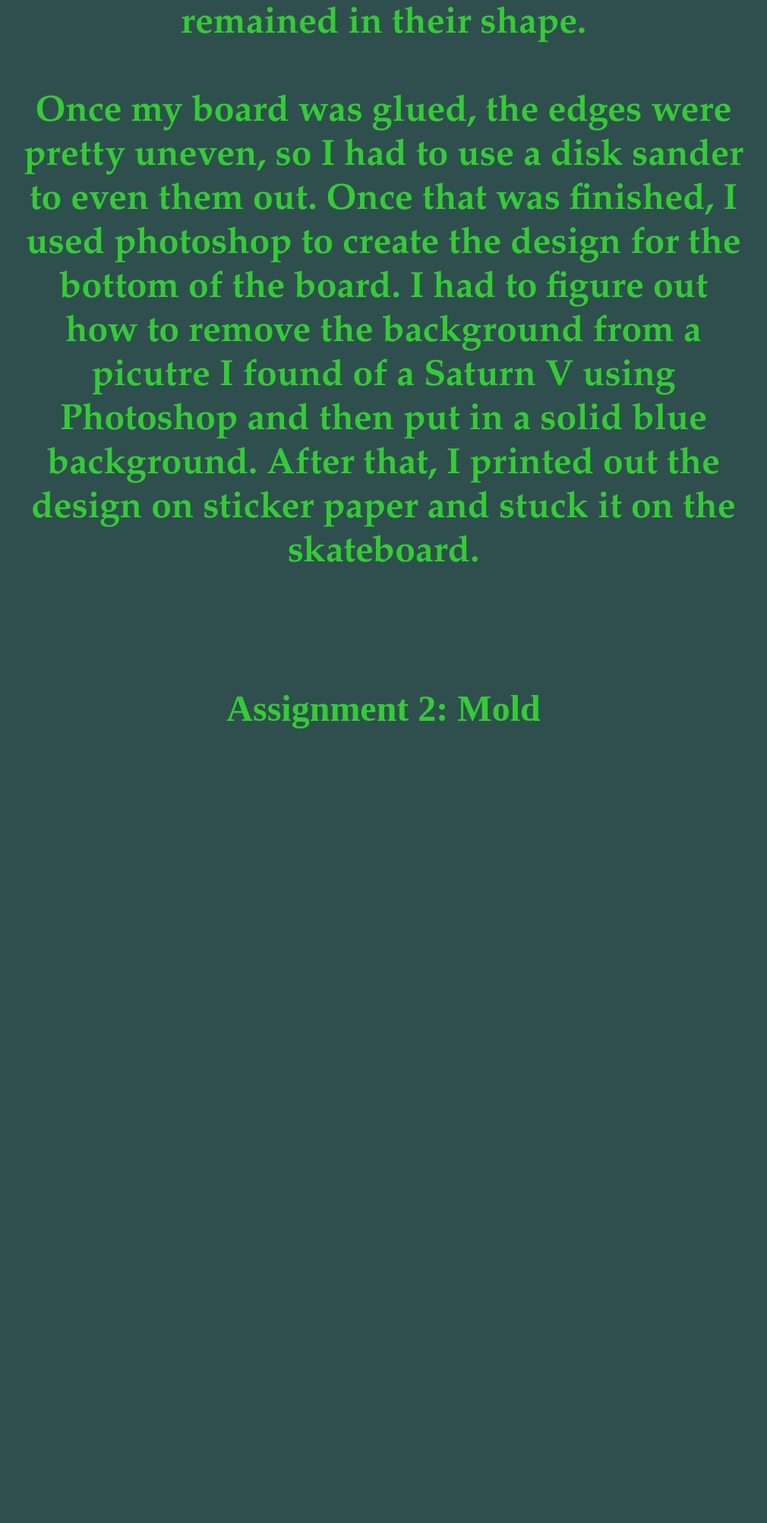
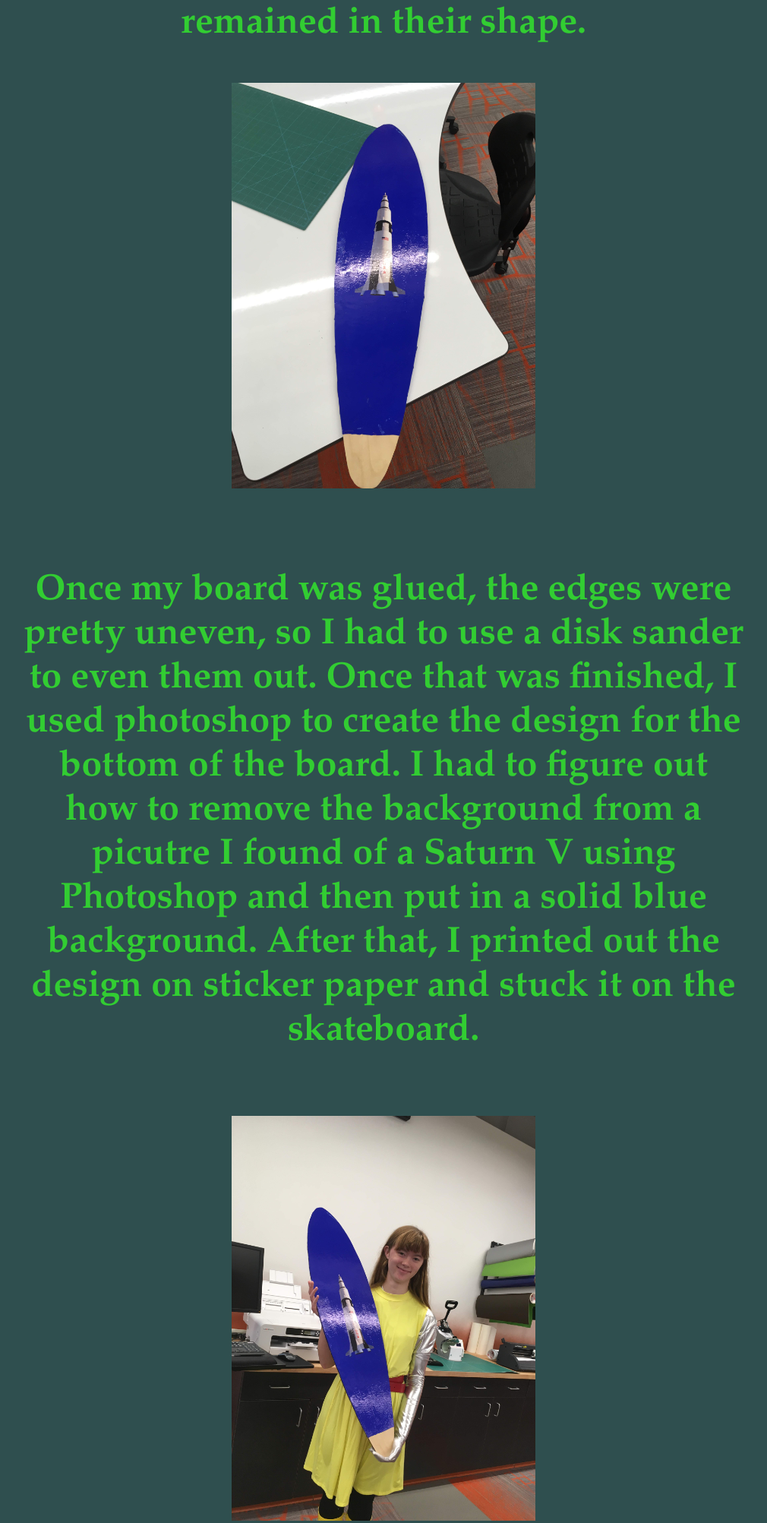
Before and after one commit to wrafab/smithi, a plain HTML site: page lamination.html in a window 1280 px wide. Shown: the part 3273-5278 px from the top of the page at 76% size, without its empty margins (135-1145 px from the left). Before the commit the page ends 4297 px from the top, so only its background shows below. Drawn offline with Linux system fonts and the light colour scheme.

Commit message:
Update lamination.html

```diff
--- a/lamination.html
+++ b/lamination.html
@@ -46,6 +46,7 @@ p1 {font-family: garamond; font-size: 650%;text-align: center; color: #32CD32;}
     boards on top of the vaccum forms inside the vaccum and pumped all the air out of the bag, leaving the skateboard in the shape of the mold.
     They left their boards in the bags until the next class, and when they returned, their boards remained in their shape.
     <br>
+    <p style = "text-align:center;"> <img src = "Skateboard.jpg" alt = "Skateboard on Table" width = 400> </p>
     <br>
     Once my board was glued, the edges were pretty uneven, so I had to use a disk sander to even them out. Once that was finished,
     I used photoshop to create the design for the bottom of the board. I had to figure out how to remove the background from a picutre
@@ -53,6 +54,7 @@ p1 {font-family: garamond; font-size: 650%;text-align: center; color: #32CD32;}
     paper and stuck it on the skateboard.
   </h3>
   <br>
+  <p style = "text-align:center;"> <img src = "SKateboard with me.jpg" alt = "Skateboard" width = 400> </p>
 
   <br>
   <h4> Assignment 2: Mold </h4>
```
